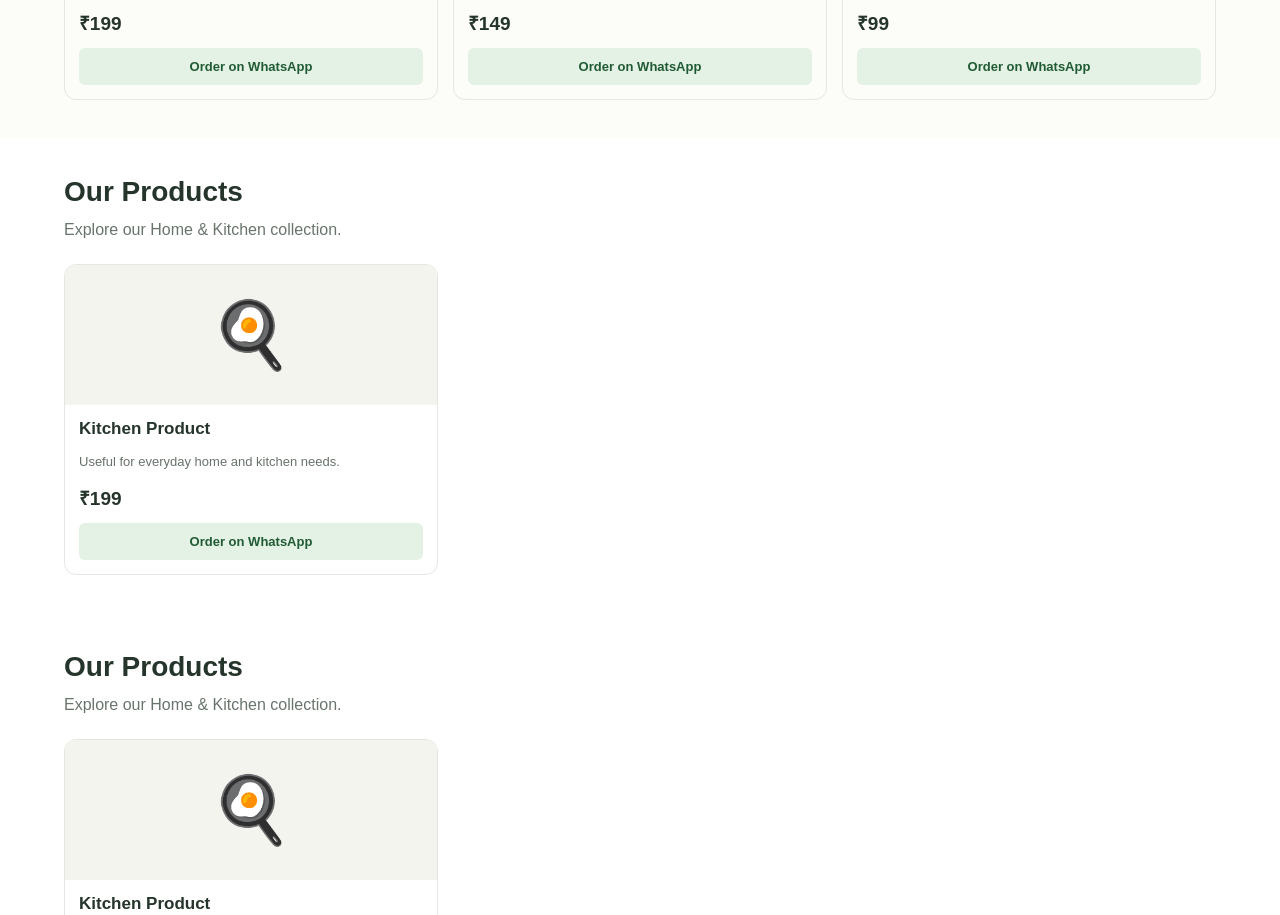
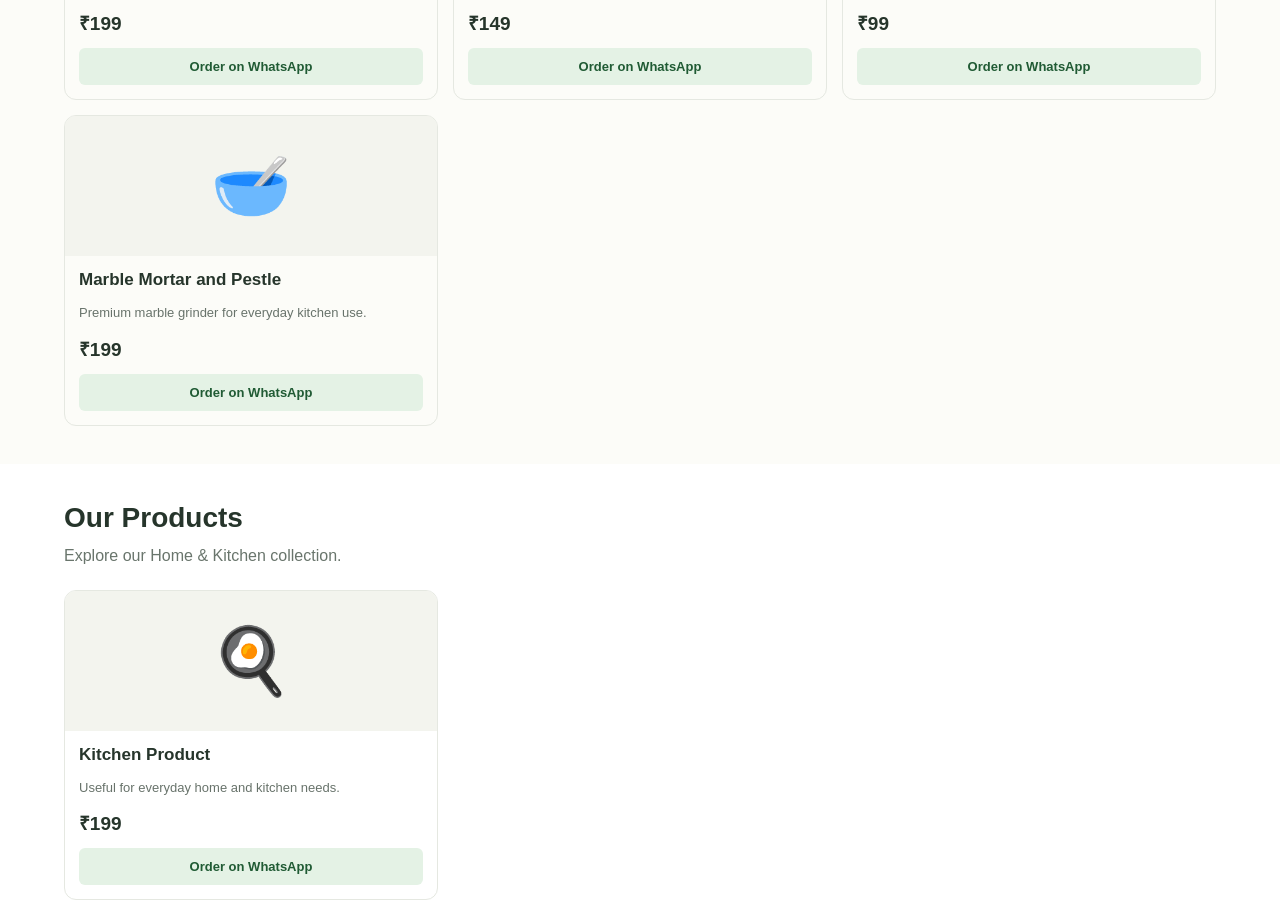
Before and after one commit to charuket23-123/Chitrakshi-, a plain HTML site: page index.html in a window 1280 px wide. Shown: the part 1588-2503 px from the top of the page. Drawn offline with Linux system fonts and the light colour scheme.

Commit message:
Update index.html

```diff
--- a/index.html
+++ b/index.html
@@ -112,7 +112,11 @@ footer{text-align:center;padding:20px;color:#657068;font-size:13px}
 <div class="info"><h3>Space-Saving Hooks</h3><p>Simple home utility accessories.</p><div class="price">₹99</div>
 <a class="order" href="https://wa.me/918690012149?text=I%20want%20Space-Saving%20Hooks">Order on WhatsApp</a></div>
 </div>
-
+<div class="product">
+<div class="pic">🥣</div>
+<div class="info"><h3>Marble Mortar and Pestle</h3><p>Premium marble grinder for everyday kitchen use.</p><div class="price">₹199</div>
+<a class="order" href="https://wa.me/918690012149?text=I%20want%20Marble%20Mortar%20and%20Pestle">Order on WhatsApp</a></div>
+</div>
 </div>
 </section>
 
```
